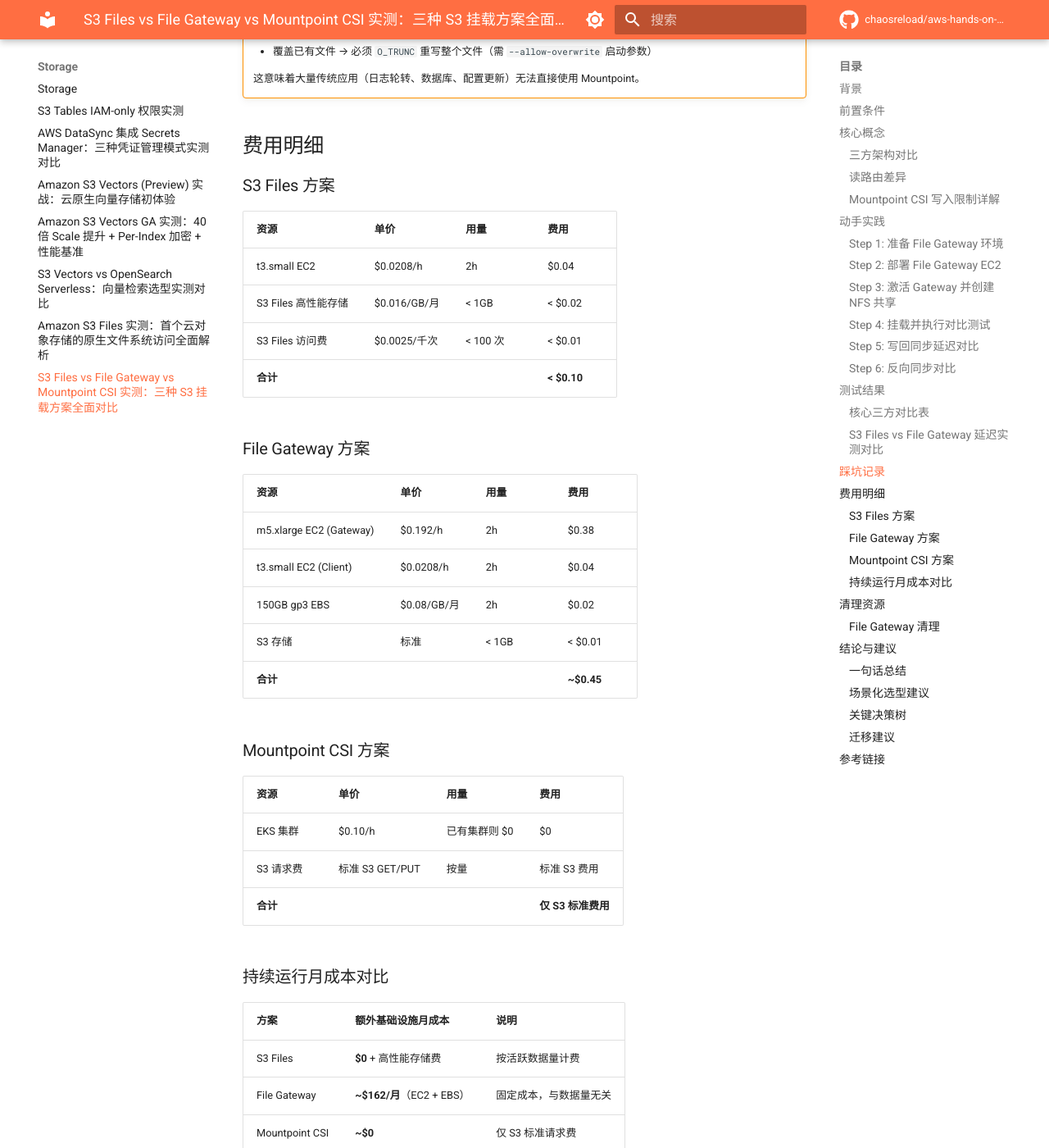
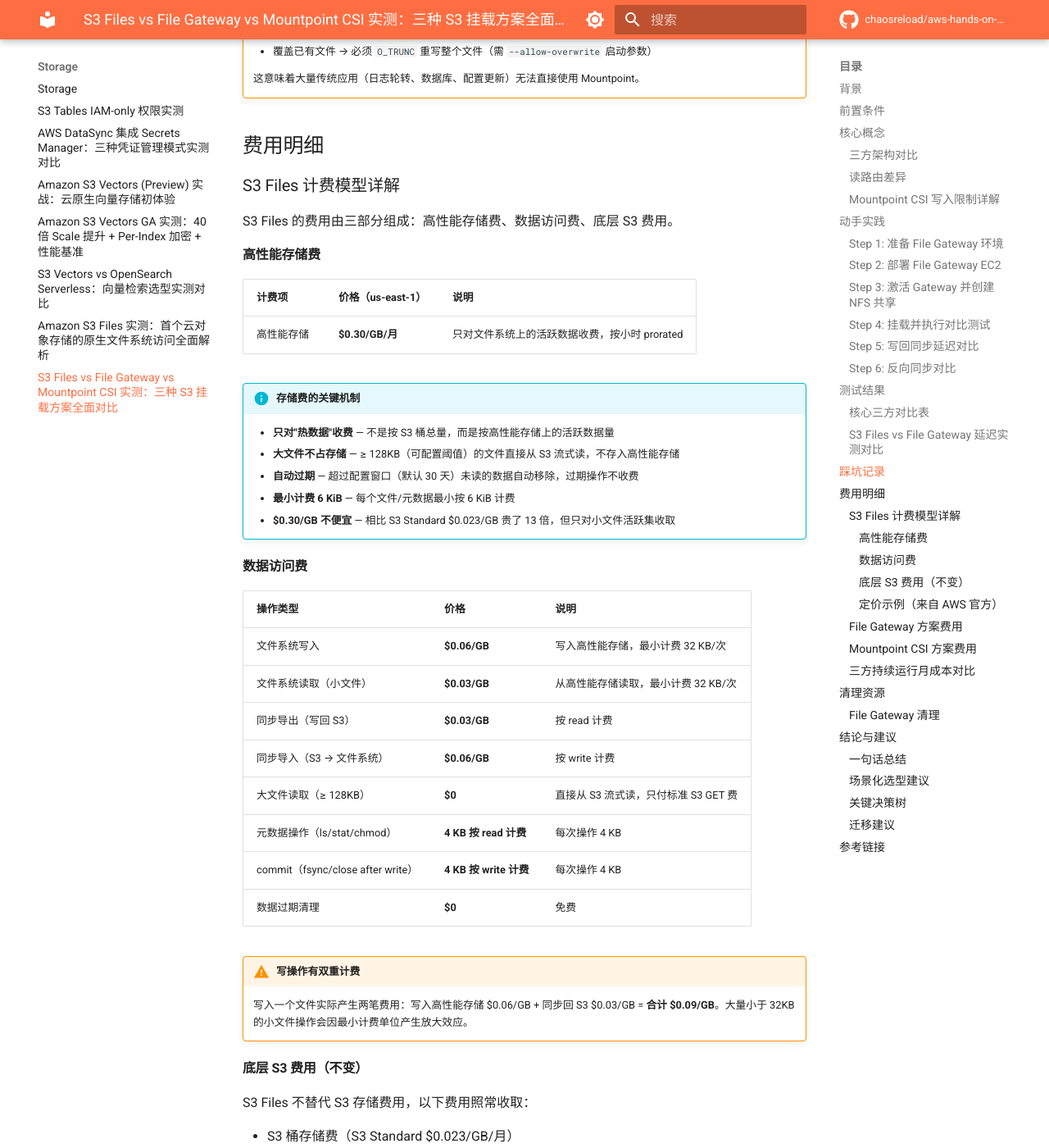
Before and after one commit to chaosreload/aws-hands-on-lab, an MkDocs documentation site: the page built from docs/storage/s3-files-vs-file-gateway.md, in a window 1280 px wide and 1400 px high, scrolled down 10088 px. Shown: the whole window at 82% size. Built offline with MkDocs 1.6.1 and Material for MkDocs 9.7.7, drawn with Linux system fonts in a browser that asks for light colours; comment, search, counter and statistics services are not loaded; some of the changed text lies outside the part shown.

Commit message:
feat: add detailed S3 Files pricing breakdown to comparison article

```diff
--- a/docs/storage/s3-files-vs-file-gateway.md
+++ b/docs/storage/s3-files-vs-file-gateway.md
@@ -379,16 +379,63 @@
 
 ## 费用明细
 
-### S3 Files 方案
+### S3 Files 计费模型详解
 
-| 资源 | 单价 | 用量 | 费用 |
-|------|------|------|------|
-| t3.small EC2 | $0.0208/h | 2h | $0.04 |
-| S3 Files 高性能存储 | $0.016/GB/月 | < 1GB | < $0.02 |
-| S3 Files 访问费 | $0.0025/千次 | < 100 次 | < $0.01 |
-| **合计** | | | **< $0.10** |
+S3 Files 的费用由三部分组成：高性能存储费、数据访问费、底层 S3 费用。
 
-### File Gateway 方案
+#### 高性能存储费
+
+| 计费项 | 价格（us-east-1） | 说明 |
+|-------|-----------------|------|
+| 高性能存储 | **$0.30/GB/月** | 只对文件系统上的活跃数据收费，按小时 prorated |
+
+!!! info "存储费的关键机制"
+    - **只对"热数据"收费** — 不是按 S3 桶总量，而是按高性能存储上的活跃数据量
+    - **大文件不占存储** — ≥ 128KB（可配置阈值）的文件直接从 S3 流式读，不存入高性能存储
+    - **自动过期** — 超过配置窗口（默认 30 天）未读的数据自动移除，过期操作不收费
+    - **最小计费 6 KiB** — 每个文件/元数据最小按 6 KiB 计费
+    - **$0.30/GB 不便宜** — 相比 S3 Standard $0.023/GB 贵了 13 倍，但只对小文件活跃集收取
+
+#### 数据访问费
+
+| 操作类型 | 价格 | 说明 |
+|---------|------|------|
+| 文件系统写入 | **$0.06/GB** | 写入高性能存储，最小计费 32 KB/次 |
+| 文件系统读取（小文件） | **$0.03/GB** | 从高性能存储读取，最小计费 32 KB/次 |
+| 同步导出（写回 S3） | **$0.03/GB** | 按 read 计费 |
+| 同步导入（S3 → 文件系统） | **$0.06/GB** | 按 write 计费 |
+| 大文件读取（≥ 128KB） | **$0** | 直接从 S3 流式读，只付标准 S3 GET 费 |
+| 元数据操作（ls/stat/chmod） | **4 KB 按 read 计费** | 每次操作 4 KB |
+| commit（fsync/close after write） | **4 KB 按 write 计费** | 每次操作 4 KB |
+| 数据过期清理 | **$0** | 免费 |
+
+!!! warning "写操作有双重计费"
+    写入一个文件实际产生两笔费用：写入高性能存储 $0.06/GB + 同步回 S3 $0.03/GB = **合计 $0.09/GB**。大量小于 32KB 的小文件操作会因最小计费单位产生放大效应。
+
+#### 底层 S3 费用（不变）
+
+S3 Files 不替代 S3 存储费用，以下费用照常收取：
+
+- S3 桶存储费（S3 Standard $0.023/GB/月）
+- S3 Files 代你发起的 S3 PUT/GET 请求按标准费率
+- EventBridge 通知费（反向同步检测变更用）
+
+#### 定价示例（来自 AWS 官方）
+
+场景：100GB S3 桶，文件应用读 10GB（94% 大文件 + 6% 小文件），写 1GB（0.25GB 最终同步回 S3）
+
+| 计费项 | 计算 | 费用 |
+|-------|------|------|
+| 高性能存储 | 0.6GB 小文件 + 0.25GB 写入 = 0.85GB × $0.30 | $0.255 |
+| 写入访问 | 1GB × $0.06 | $0.060 |
+| 写回 S3 同步 | 0.25GB × $0.03 | $0.008 |
+| 小文件读取 | 0.6GB × $0.03 | $0.018 |
+| 小文件导入同步 | 0.6GB × $0.06 | $0.036 |
+| 大文件直读 S3 | 9.4GB × $0 | **$0** |
+| **S3 Files 月度合计** | | **$0.38** |
+| + S3 桶存储 | 100GB × $0.023 | +$2.30 |
+
+### File Gateway 方案费用
 
 | 资源 | 单价 | 用量 | 费用 |
 |------|------|------|------|
@@ -398,7 +445,7 @@
 | S3 存储 | 标准 | < 1GB | < $0.01 |
 | **合计** | | | **~$0.45** |
 
-### Mountpoint CSI 方案
+### Mountpoint CSI 方案费用
 
 | 资源 | 单价 | 用量 | 费用 |
 |------|------|------|------|
@@ -406,13 +453,21 @@
 | S3 请求费 | 标准 S3 GET/PUT | 按量 | 标准 S3 费用 |
 | **合计** | | | **仅 S3 标准费用** |
 
-### 持续运行月成本对比
+### 三方持续运行月成本对比
 
-| 方案 | 额外基础设施月成本 | 说明 |
-|------|-------------------|------|
-| S3 Files | **$0** + 高性能存储费 | 按活跃数据量计费 |
-| File Gateway | **~$162/月**（EC2 + EBS） | 固定成本，与数据量无关 |
-| Mountpoint CSI | **~$0** | 仅 S3 标准请求费 |
+以「100GB S3 桶 + 10GB 活跃小文件 + 每月读 100GB + 写 10GB」为例：
+
+| 方案 | 基础设施月成本 | 数据访问月成本 | S3 存储月成本 | 合计 |
+|------|-------------|-------------|-------------|------|
+| **S3 Files** | $0 | ~$3-5（高性能存储 + 访问费） | $2.30 | **~$5-7** |
+| **File Gateway** | **~$162**（EC2 + EBS） | $0（缓存本地） | $2.30 | **~$164** |
+| **Mountpoint CSI** | $0 | ~$0.04（S3 GET 请求） | $2.30 | **~$2.34** |
+
+!!! tip "成本选型关键点"
+    - **小数据量 + 偶尔访问**：三方差异不大，选最简单的（S3 Files 或 Mountpoint）
+    - **大数据量 + 频繁小文件读写**：S3 Files 的 $0.30/GB 存储费 + $0.06/GB 写入费会累积
+    - **持续运行**：File Gateway 有 ~$162/月固定成本，数据量小时最不划算
+    - **纯大文件读取**：Mountpoint CSI 最便宜（仅 S3 GET 费用）
 
 ## 清理资源
 
```
